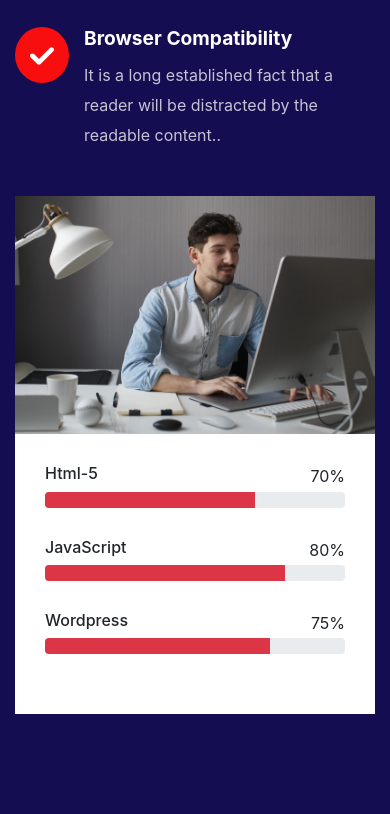
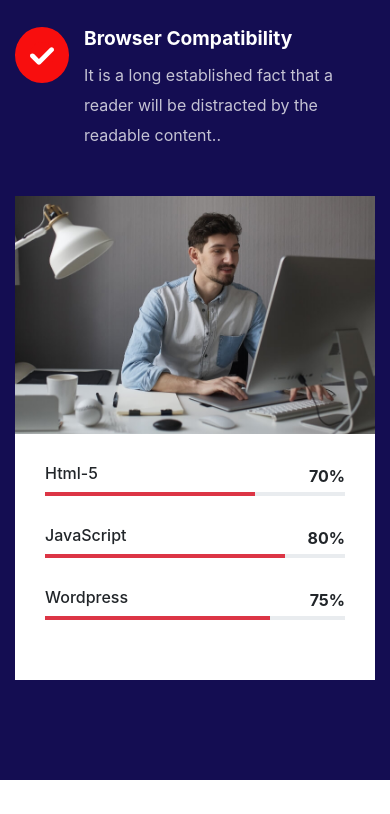
Before and after one commit to Sneopik/Agencyou, a plain HTML site: page index.html in a window 390 px wide. Shown: the part 2877-3691 px from the top of the page. After the commit the page ends 3657 px from the top, so only its background shows below. Drawn offline with nearby package versions, Linux system fonts and the light colour scheme.

Commit message:
type:feature-created a progress bar

```diff
--- a/style.scss
+++ b/style.scss
@@ -1,15 +1,6 @@
 @media only screen and (max-width: 765px) {
     body {
         font-size: 16px;
-    }
-
-
-
-    .header-shrink {
-        position: fixed;
-        background-color: #fff;
-        width: 100%;
-        padding: 0;
     }
 
     .header {
@@ -304,12 +295,25 @@
                 margin-bottom: 30px;
                 overflow: hidden;
 
+                .progress {
+                    border-radius: 0;
+                    height: 0.3rem;
+                }
+
                 .skills-name {
                     display: flex;
                     justify-content: space-between;
+                    font-weight: 700;
                 }
             }
         }
     }
 
 }
+
+.header-shrink {
+    position: fixed;
+    background-color: #fff;
+    width: 100%;
+    padding: 0;
+}
```
Also changed, not shown: style.css, 1 other file.
